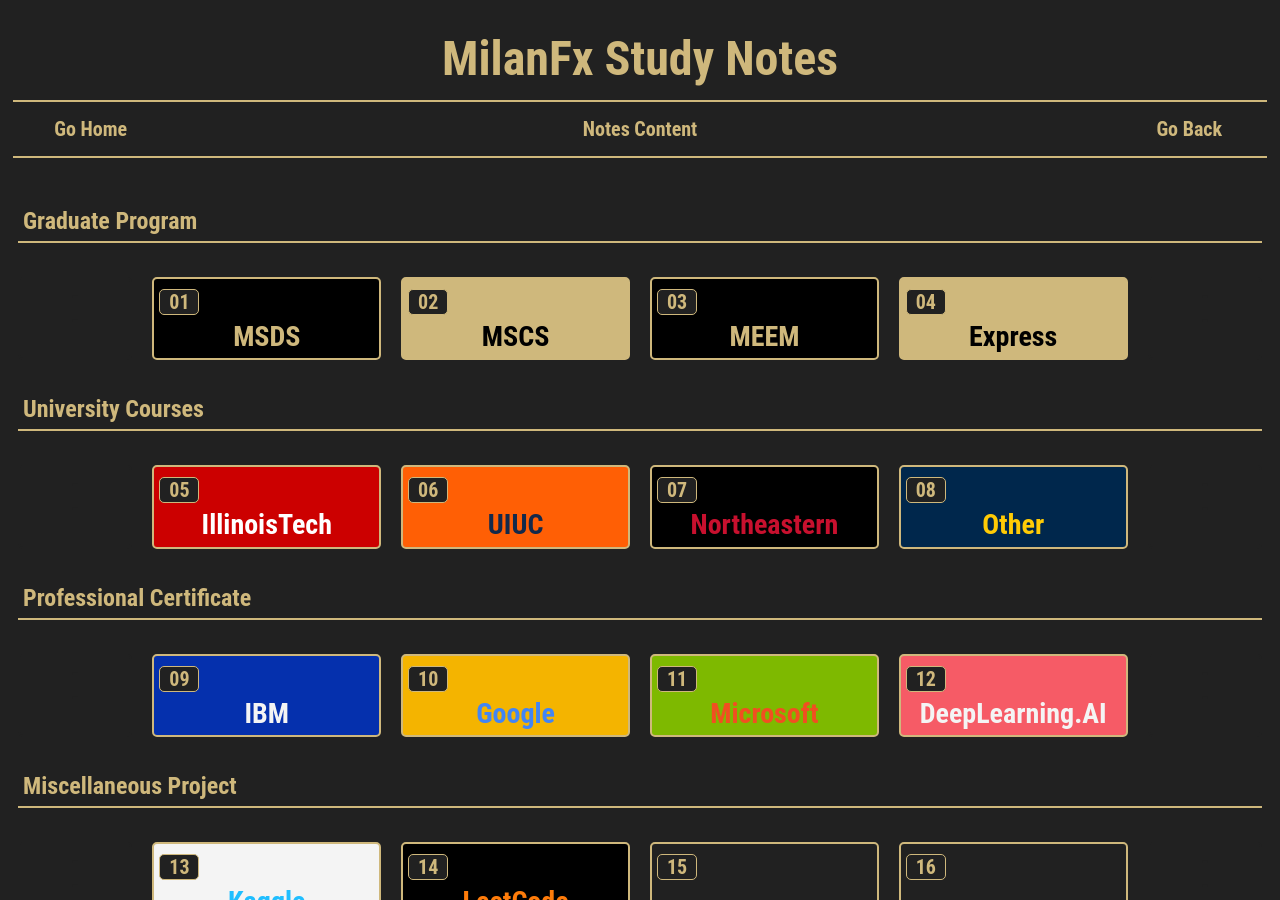
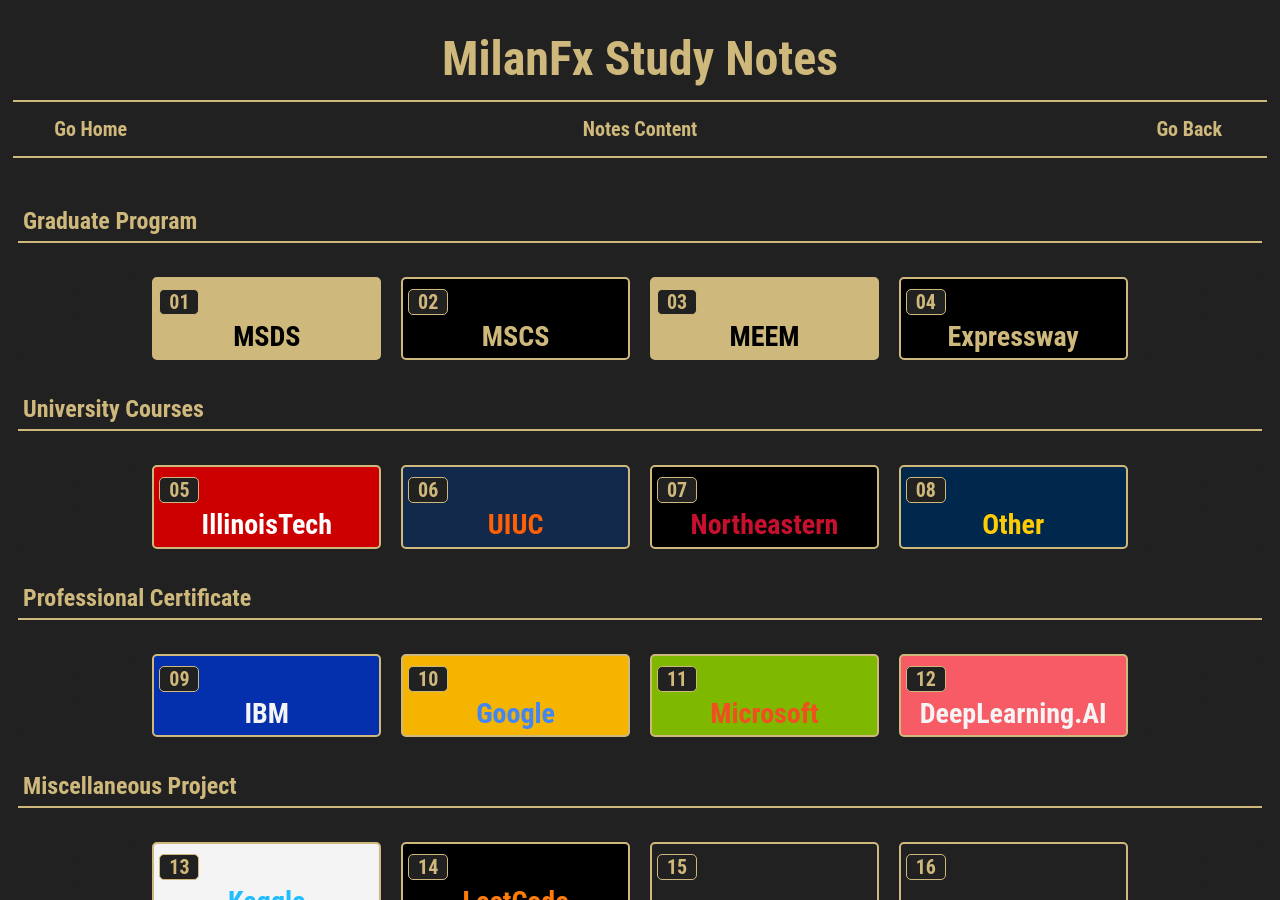
Before and after one commit to milanfx/milanfx.github.io, a Jekyll site: the page built from index.md, in a window 1280 px wide and 900 px high. Built offline with Jekyll 4.4.1, drawn with Linux system fonts in a browser that asks for light colours.

Commit message:
Update index.md

```diff
--- a/index.md
+++ b/index.md
@@ -9,10 +9,10 @@
     <div class="btn name">Graduate Program</div><br>
     <div class="block" style="grid-template-columns: 1fr 2fr 2fr 2fr 2fr 1fr;">
       <a href="/#/"       class="btn empty">-<br>-</a>
-      <a href="/01-MSDS/" class="btn boxout" style="background-color:#000000; color:#CFB87C;"><span class="btn boxin">01</span>MSDS</a>
-      <a href="/02-MSCS/" class="btn boxout" style="background-color:#CFB87C; color:#000000;"><span class="btn boxin">02</span>MSCS</a>
-      <a href="/03-MSAI/" class="btn boxout" style="background-color:#000000; color:#CFB87C;"><span class="btn boxin">03</span>MEEM</a>
-      <a href="/04-MEEM/" class="btn boxout" style="background-color:#CFB87C; color:#000000;"><span class="btn boxin">04</span>Express</a>
+      <a href="/01-MSDS/" class="btn boxout" style="background-color:#CFB87C; color:#000000;"><span class="btn boxin">01</span>MSDS</a>
+      <a href="/02-MSCS/" class="btn boxout" style="background-color:#000000; color:#CFB87C;"><span class="btn boxin">02</span>MSCS</a>
+      <a href="/03-MEEM/" class="btn boxout" style="background-color:#CFB87C; color:#000000;"><span class="btn boxin">03</span>MEEM</a>
+      <a href="/04-Express/" class="btn boxout" style="background-color:#000000; color:#CFB87C;"><span class="btn boxin">04</span>Expressway</a>
       <a href="/#/"       class="btn empty">-<br>-</a>
     </div>
   </div>
@@ -24,7 +24,7 @@
     <div class="block" style="grid-template-columns: 1fr 2fr 2fr 2fr 2fr 1fr;">
       <a href="/#/"           class="btn empty">-<br>-</a>
       <a href="/#/" class="btn boxout" style="background-color:#CC0000; color:#FFFFFF;"><span class="btn boxin">05</span>IllinoisTech<br></a>
-      <a href="/#/" class="btn boxout" style="background-color:#FF5F05; color:#13294B;"><span class="btn boxin">06</span>UIUC<br></a>
+      <a href="/#/" class="btn boxout" style="background-color:#13294B; color:#FF5F05;"><span class="btn boxin">06</span>UIUC<br></a>
       <a href="/#/" class="btn boxout" style="background-color:#000000; color:#C8102E;"><span class="btn boxin">07</span>Northeastern<br></a>
       <a href="/#/" class="btn boxout" style="background-color:#00274C; color:#FFCB05;"><span class="btn boxin">08</span>Other</a>
       <a href="/#/"           class="btn empty">-<br>-</a>
```
